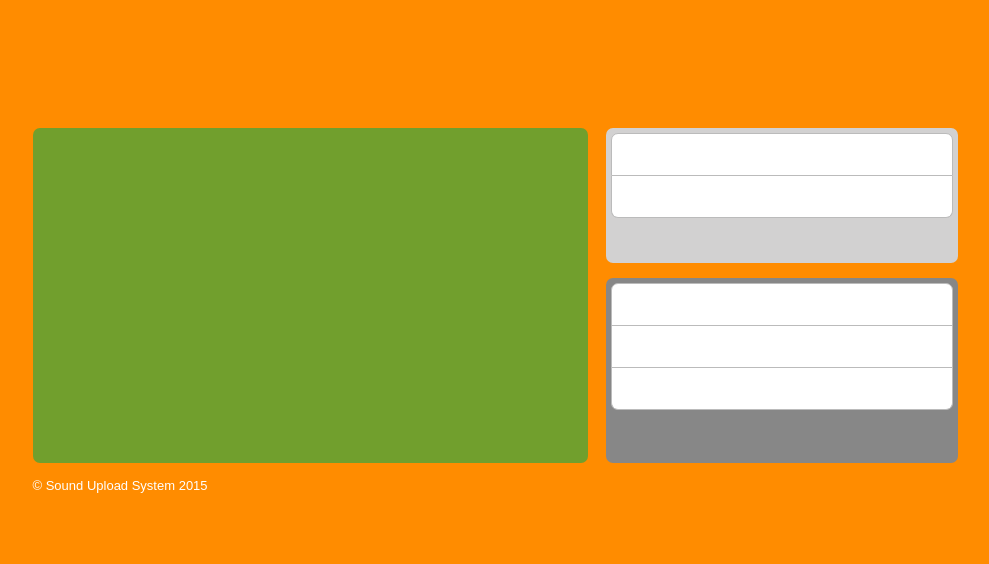
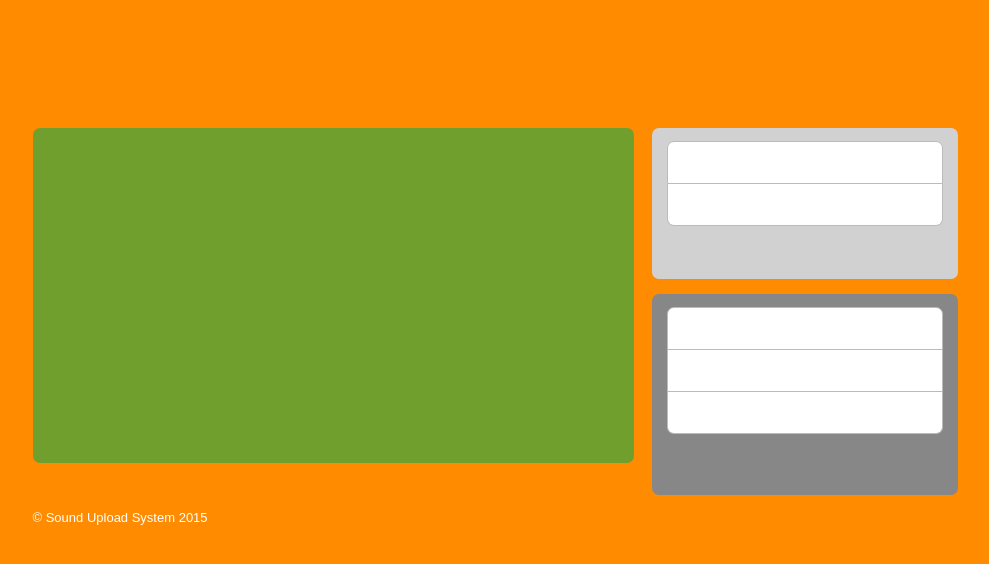
Before and after one commit to hssd8/sound, a PHP site: page / in a window 1280 px wide. Shown: the top 564 px of the page, without its empty margins (145-1134 px from the left). Run offline with PHP 8.4, Linux system fonts and the light colour scheme.

Commit message:
CSS layout Updated

```diff
--- a/style/layout.css
+++ b/style/layout.css
@@ -34,7 +34,7 @@ body
 }
 .login-style #left
 {
-    width : 60%;
+    width : 65%;
     float : left;
     height : 335px;
     border-radius : 7px;
@@ -42,7 +42,7 @@ body
 }
 .login-style #right
 {
-    width : 38%;
+    width : 33%;
     float : right;
 }
 
@@ -50,7 +50,7 @@ body
 {
     background    : #D2D1D1;
     border-radius : 7px;
-    padding       : 5px;
+    padding       : 13px 15px;
     height        : 125px;
 }
 
@@ -58,7 +58,7 @@ body
 {
     background    : #878787;
     border-radius : 7px;
-    padding       : 5px;
+    padding       : 13px 15px;
     height        : 175px;
     margin-top    : 15px;
 }
```
